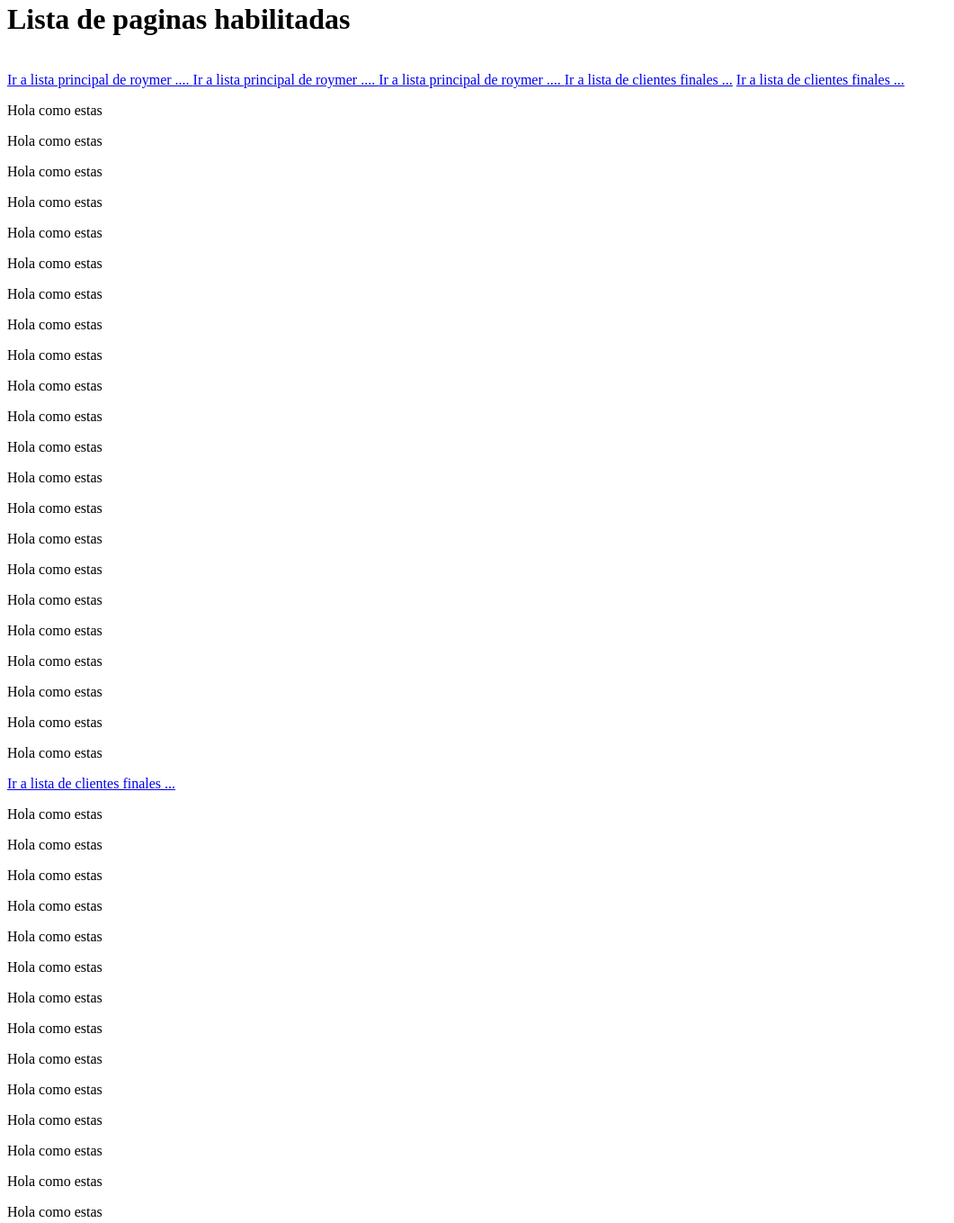
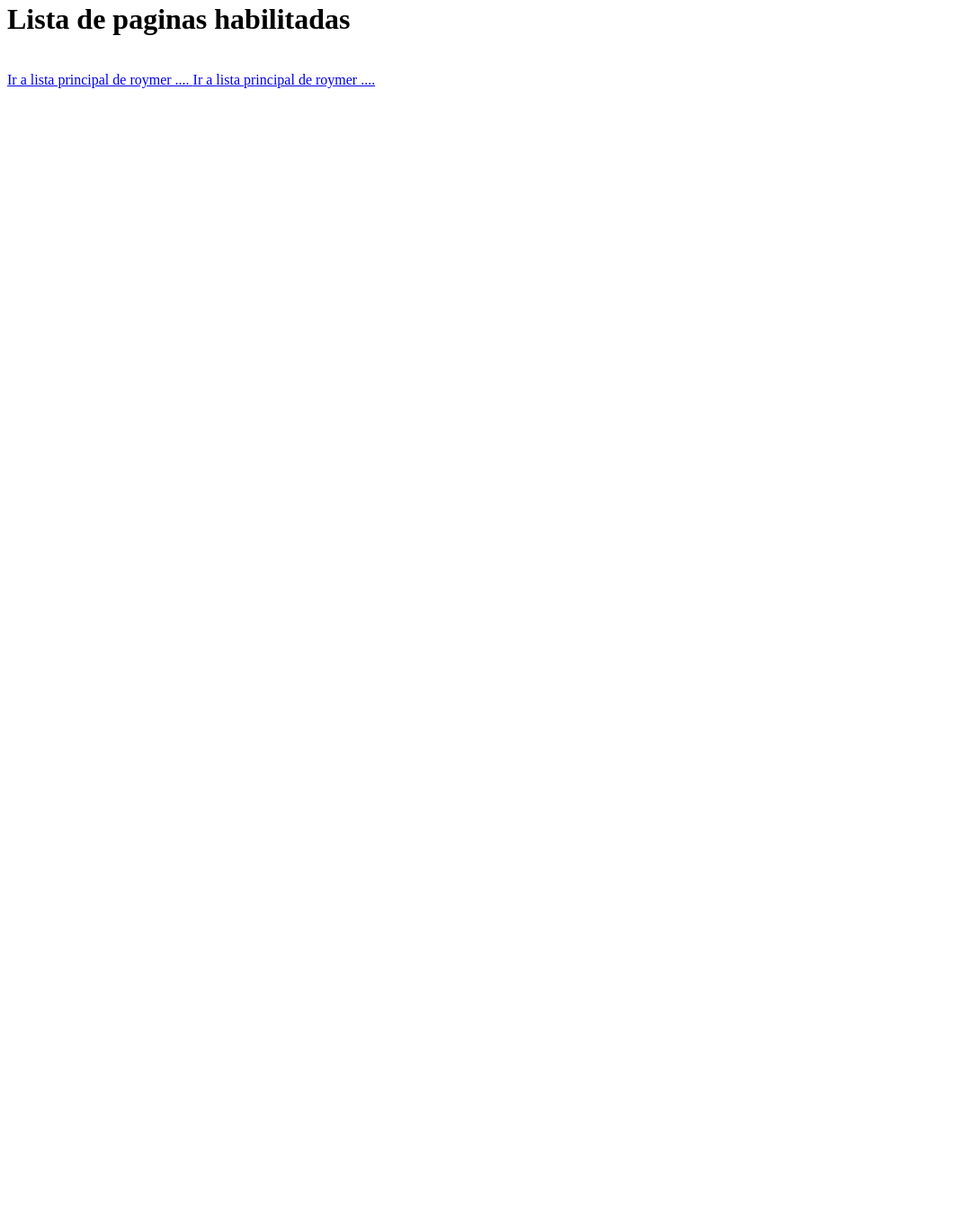
Before and after one commit to DevTempSistemas/example1, a plain HTML site: page index.html in a window 1280 px wide. Shown: the part 18-1377 px from the top of the page at 90% size, without its empty margins (0-1061 px from the left). After the commit the page ends 800 px from the top, so only its background shows below. Drawn offline with Linux system fonts and the light colour scheme.

Commit message:
eliminado codigo

```diff
--- a/index.html
+++ b/index.html
@@ -13,24 +13,5 @@
     <br>
     <a href="roymer.html">Ir a lista principal de roymer .... </a>
     <a href="roymer.html">Ir a lista principal de roymer .... </a>
-    <a href="roymer.html">Ir a lista principal de roymer .... </a>
-    <a href="Clientes.html">Ir a lista de clientes finales ...</a>
-    <a href="Clientes.html">Ir a lista de clientes finales ...</a>
-
-
-    <p>Hola como estas</p><p>Hola como estas</p><p>Hola como estas</p><p>Hola como estas</p><p>Hola como estas</p><p>Hola como estas</p><p>Hola como estas</p>
-    <p>Hola como estas</p><p>Hola como estas</p><p>Hola como estas</p><p>Hola como estas</p><p>Hola como estas</p><p>Hola como estas</p>
-    <p>Hola como estas</p><p>Hola como estas</p><p>Hola como estas</p><p>Hola como estas</p><p>Hola como estas</p><p>Hola como estas</p><p>Hola como estas</p><p>Hola como estas</p><p>Hola como estas</p>
-
-    <a href="Clientes.html">Ir a lista de clientes finales ...</a>
-    <p>Hola como estas</p><p>Hola como estas</p><p>Hola como estas</p><p>Hola como estas</p>
-
-    <p>Hola como estas</p><p>Hola como estas</p><p>Hola como estas</p><p>Hola como estas</p><p>Hola como estas</p><p>Hola como estas</p>
-
-
-    <p>Hola como estas</p>
-    <p>Hola como estas</p>
-    <p>Hola como estas</p><p>Hola como estas</p>
-
 </body>
 </html>
```
